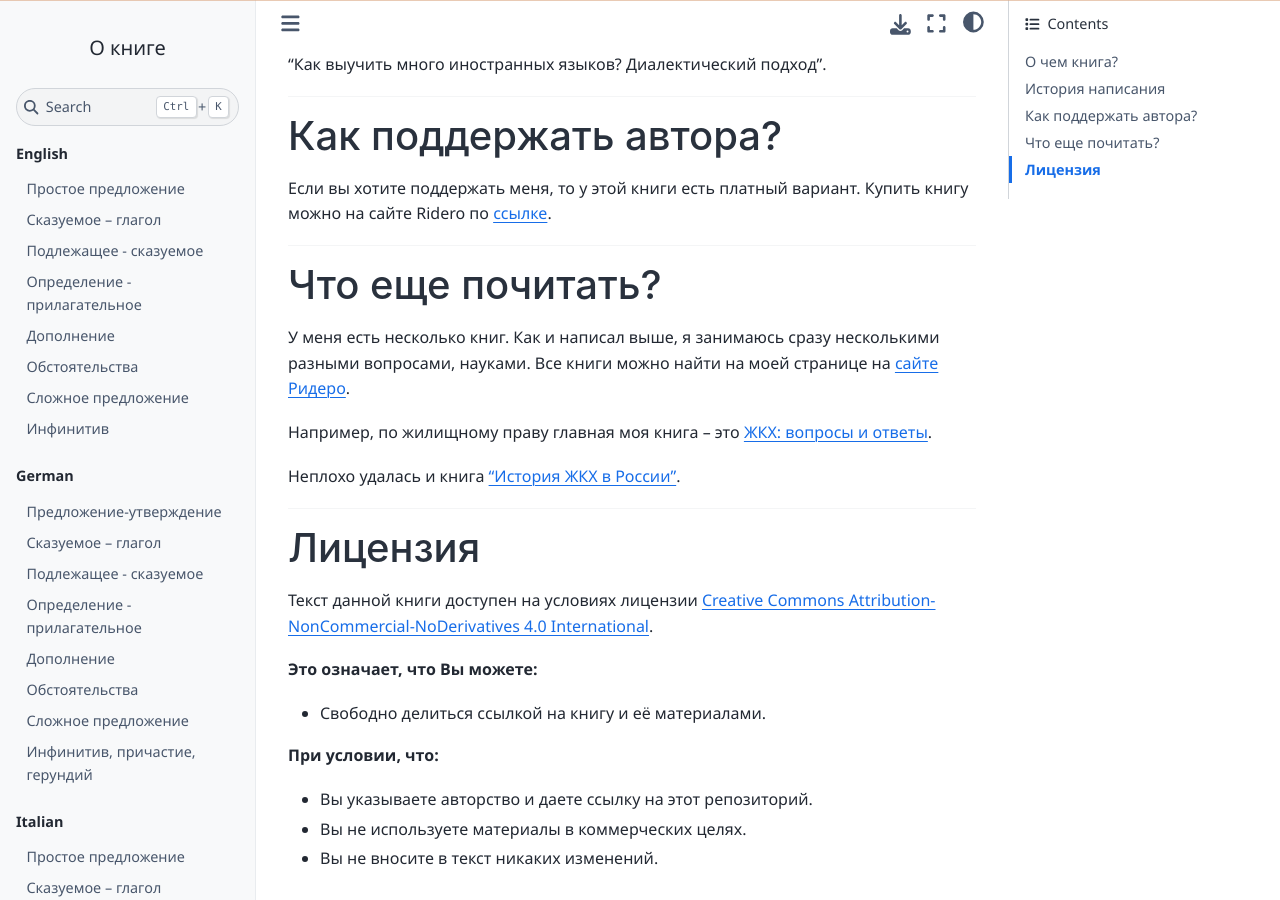
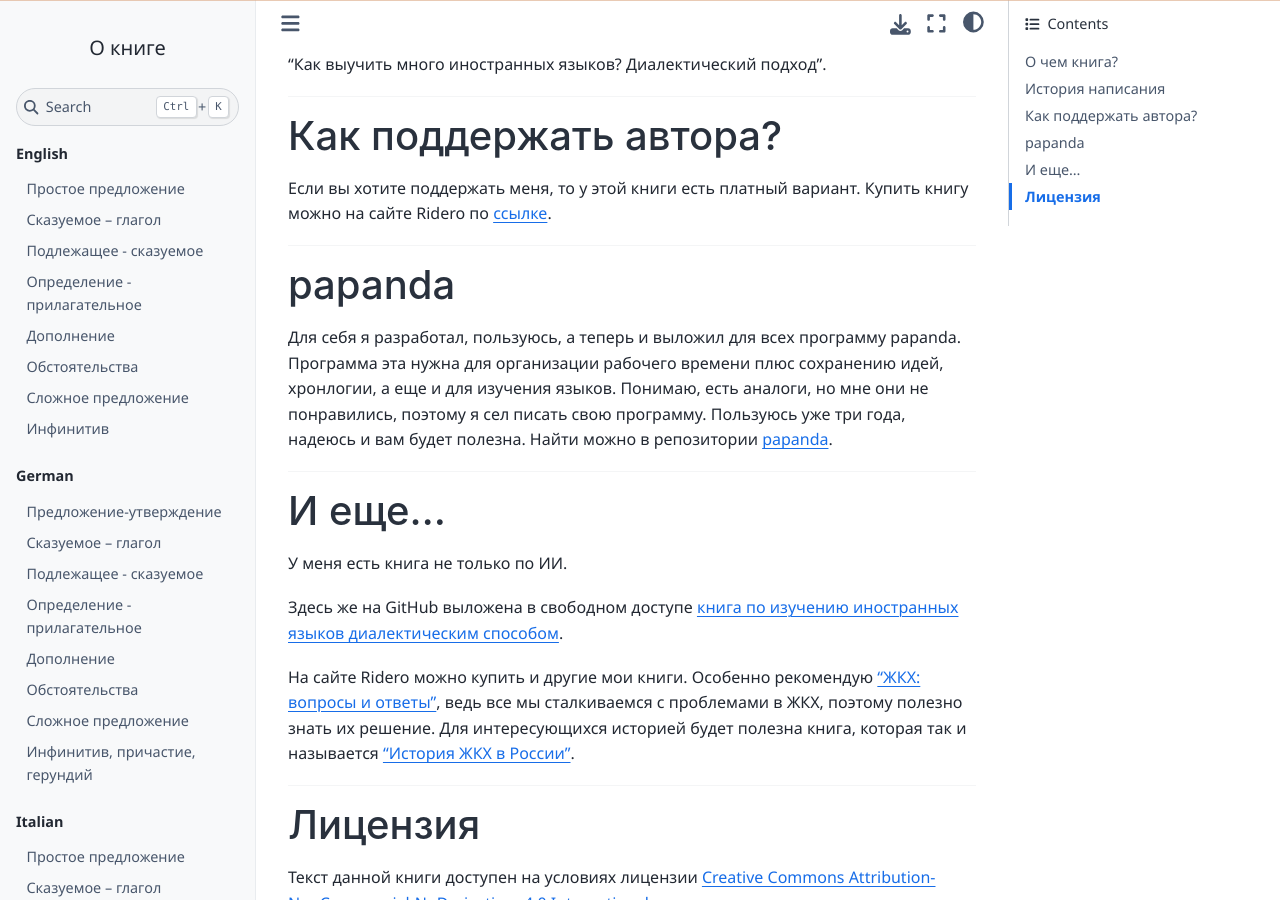
Before and after one commit to Ruslan-Nazarov/handbook_Languages, a Jupyter Book: the page built from index.md, in a window 1280 px wide and 900 px high, scrolled down 1470 px. Built offline with Jupyter Book 1.0.4 settings and Sphinx 7.4.7 and the Sphinx Book theme 1.1.4, drawn with Linux system fonts in a browser that asks for light colours.

Commit message:
Update index.md

```diff
--- a/index.md
+++ b/index.md
@@ -40,13 +40,19 @@
 
 ---
 
-### Что еще почитать?
+### papanda
 
-У меня есть несколько книг. Как и написал выше, я занимаюсь сразу несколькими разными вопросами, науками. Все книги можно найти на моей странице на [сайте Ридеро](https://ridero.ru/author/nazarov_ruslan_3edc6/).
+Для себя я разработал, пользуюсь, а теперь и выложил для всех программу papanda. Программа эта нужна для организации рабочего времени плюс сохранению идей, хронлогии, а еще и для изучения языков. Понимаю, есть аналоги, но мне они не понравились, поэтому я сел писать свою программу. Пользуюсь уже три года, надеюсь и вам будет полезна. Найти можно в репозитории [papanda](https://github.com/Ruslan-Nazarov/papanda?tab=readme-ov-file).
 
-Например, по жилищному праву главная моя книга – это [ЖКХ: вопросы и ответы](https://ridero.ru/books/zhkkh_voprosy_i_otvety_1/).
+---
 
-Неплохо удалась и книга ["История ЖКХ в России"](https://ridero.ru/books/istoriya_zhkkh_v_rossii/).
+### И еще...
+
+У меня есть книга не только по ИИ.
+
+Здесь же на GitHub выложена в свободном доступе [книга по изучению иностранных языков диалектическим способом](https://ruslan-nazarov.github.io/handbook_Languages/).
+
+На сайте Ridero можно купить и другие мои книги. Особенно рекомендую ["ЖКХ: вопросы и ответы"](https://ridero.ru/books/zhkkh_voprosy_i_otvety_1/), ведь все мы сталкиваемся с проблемами в ЖКХ, поэтому полезно знать их решение. Для интересующихся историей будет полезна книга, которая так и называется ["История ЖКХ в России"](https://ridero.ru/books/istoriya_zhkkh_v_rossii/).
 
 ---
 
```
